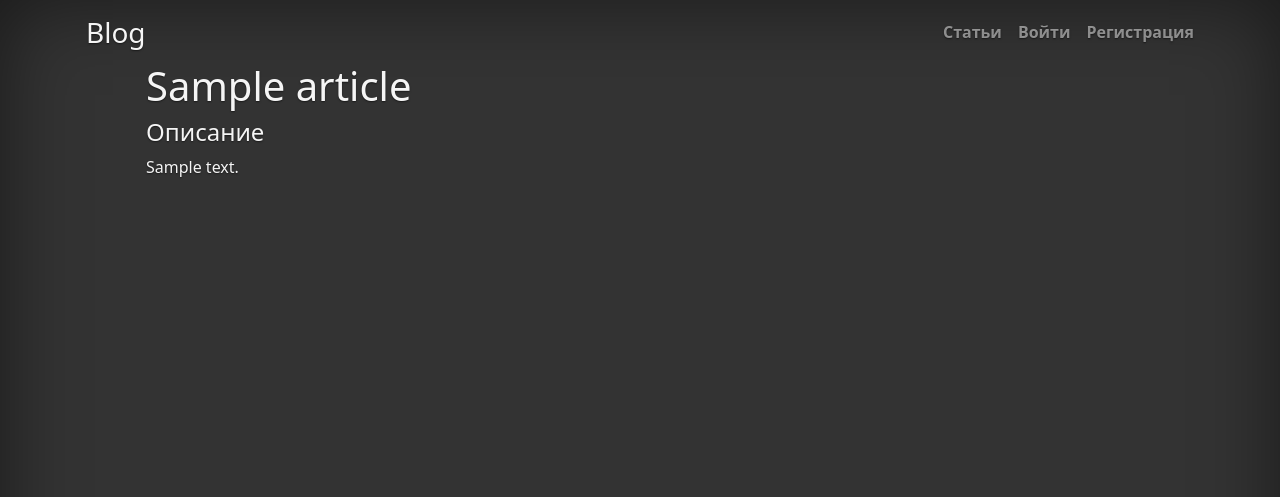
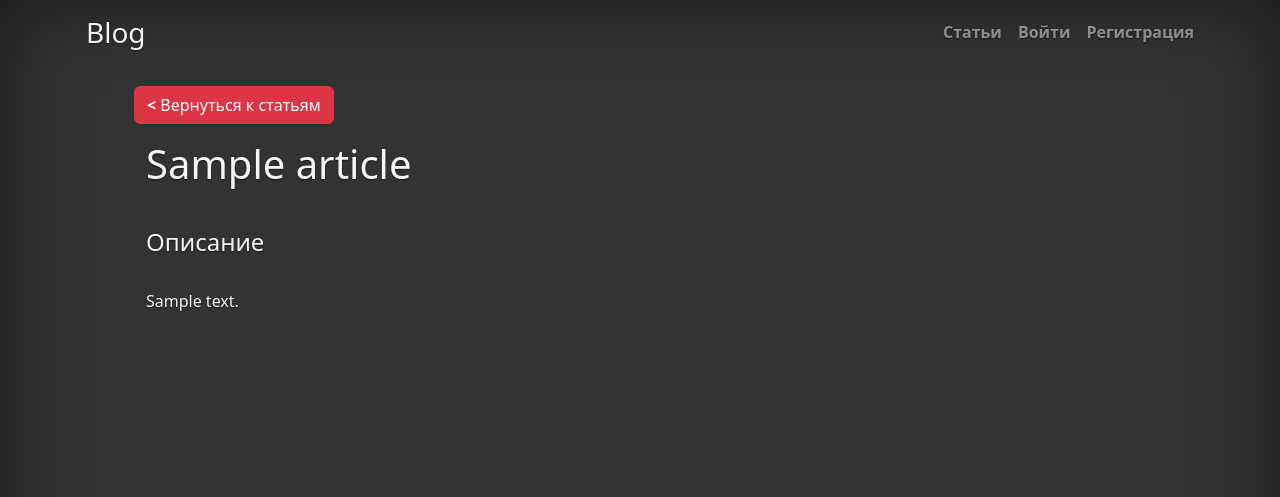
Before and after one commit to dimansidorov/blog-on-flask, a Python web app: template blog/templates/articles/article_detail.html in a window 1280 px wide. Shown: the top 497 px of the page. Run offline with Jinja, Linux system fonts and the light colour scheme; the template is opened without the code that fills it: most values are stand-ins (such as "Sample title", 1, 10 or a date in 2020).

Commit message:
update templates

```diff
--- a/blog/templates/articles/article_detail.html
+++ b/blog/templates/articles/article_detail.html
@@ -2,10 +2,18 @@
 
 {% block content %}
     {% if article %}
+            <br>
+
+        <a class="mb-5 mt-5" href="{{ url_for('articles.list') }}">
+            <button type="button" class="btn btn-danger"> <b> < </b> Вернуться к статьям </button>
+        </a>
         <div class="container">
-            <h1 class="info-text"> {{ article.title }}</h1>
-            <h4 class="info-text">Описание</h4>
-            <p class="info-text">{{ article.body }}</p>
+            <h1 class="info-text mt-3 mb-2">{{ article.title }}</h1>
+            <br>
+            <h4 class="info-text mt-2 mb-2">Описание</h4>
+            <br>
+
+            <p class="info-text" >{{ article.body }}</p>
         </div>
     {% else %}
         <h1 class="info-text">{{ title }}</h1>
--- a/blog/templates/authors/authors.html
+++ b/blog/templates/authors/authors.html
@@ -2,10 +2,11 @@
 
 {% block content %}
     <div class="container">
+        <h1> Наши авторы </h1>
         <ul>
             {% for author in authors %}
                 <li class="info-text">
-                    <a href="{{ url_for('authors.detail', id=author.id) }}">{{ author.user.username }}</a>
+                    <a class="nav-link" href="{{ url_for('authors.detail', id=author.id) }}">{{ author.user.username }}</a>
                 </li>
             {% endfor %}
         </ul>
```
Also changed, not shown: blog/templates/articles/articles.html (+6 -5 lines).
